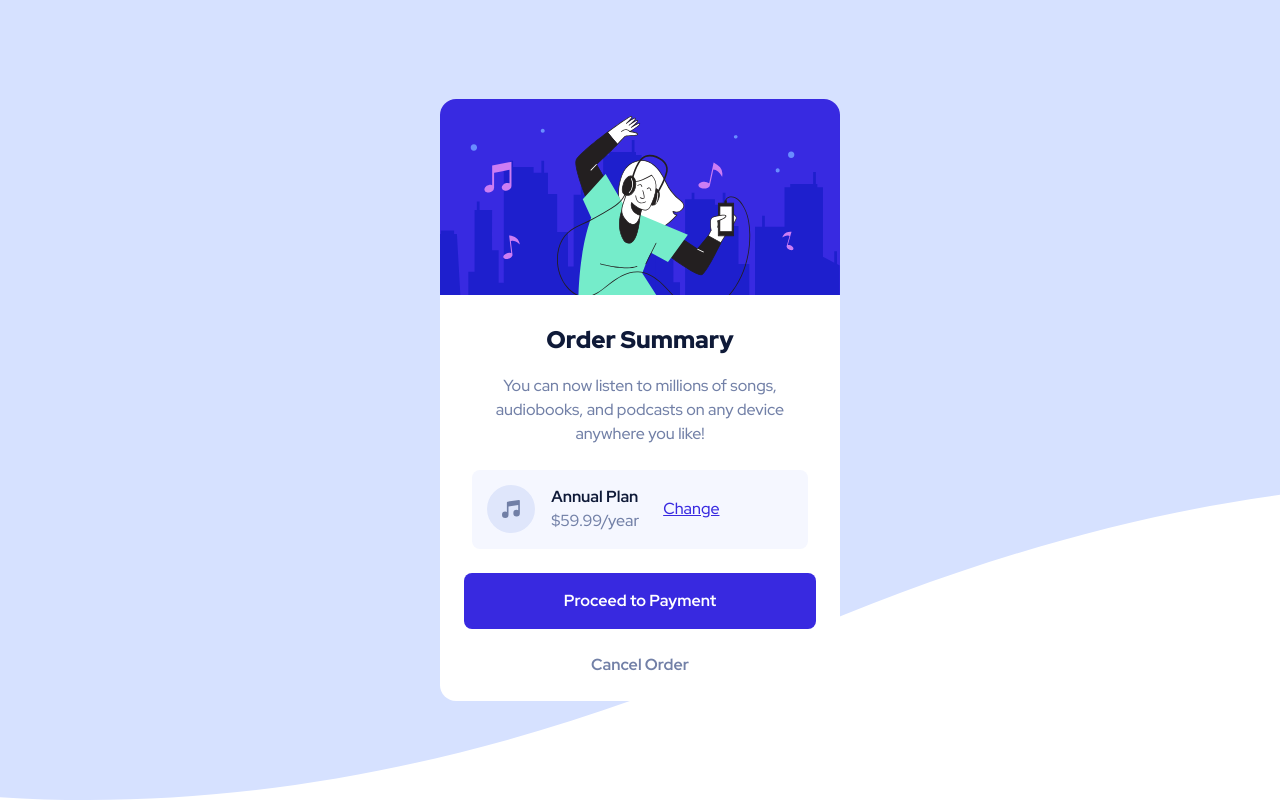
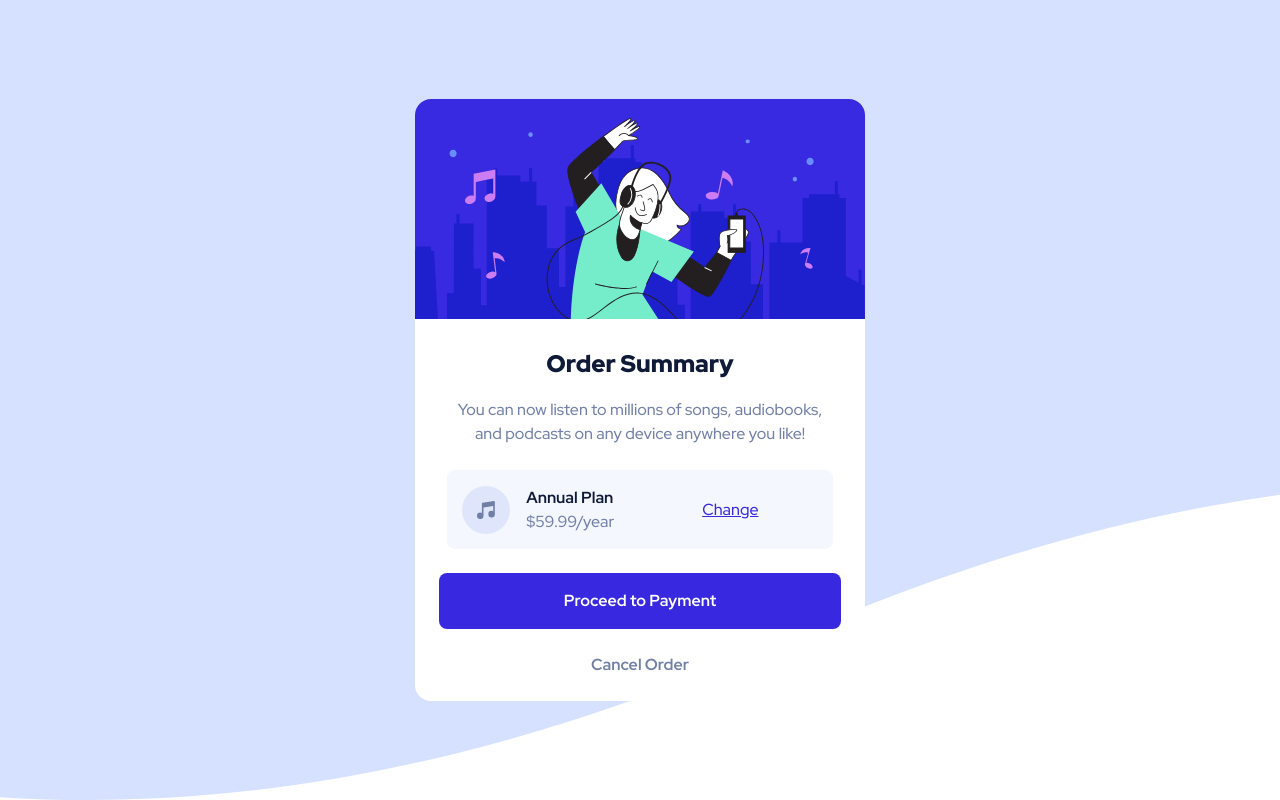
Before and after one commit to BarteQS/orderSummaryComponent, a plain HTML site: page index.html in a window 1280 px wide. Drawn offline with Linux system fonts and the light colour scheme.

Commit message:
Fixed the change button and other minor changes

```diff
--- a/index.html
+++ b/index.html
@@ -20,7 +20,6 @@
         <img
           src="./images/illustration-hero.svg"
           alt="Illustration of a girl playing music on her headphones and dancing to it. City silhoutte in the background."
-          class="summary__image"
         />
         <h1 class="summary__title">Order Summary</h1>
         <p class="summary__text">
@@ -31,7 +30,6 @@
           <img
             src="./images/icon-music.svg"
             alt="Musical note icon"
-            class="summary__note-icon"
           />
           <div class="summary__plan-spec">
             <p class="summary__plan-type">Annual Plan</p>
--- a/style.css
+++ b/style.css
@@ -25,9 +25,6 @@ html:focus-within {
 }
 
 body {
-    background-image: url(./images/pattern-background-mobile.svg);
-    background-repeat: no-repeat;
-    background-size: cover;
     font-family: 'Red Hat Display', sans-serif;
     font-weight: 500;
     min-height: 100vh;
@@ -70,6 +67,9 @@ h6 {
 }
 
 body {
+    background-image: url(./images/pattern-background-mobile.svg);
+    background-repeat: no-repeat;
+    background-size: cover;
     display: flex;
     justify-content: center;
     align-items: center;
@@ -79,10 +79,10 @@ body {
     background-color: #fff;
     margin: 1.5rem;
     border-radius: 1em;
-    max-width: 400px;
+    max-width: 450px;
 }
 
-.summary__image {
+.summary img {
     border-top-left-radius: 1em;
     border-top-right-radius: 1em;
 }
@@ -109,7 +109,7 @@ body {
     border-radius: .5rem;
 }
 
-.summary__note-icon {
+.summary__plan img {
     margin: .2rem;
     margin-right: 0;
 }
@@ -131,7 +131,7 @@ body {
 
 .summary__change {
     color: var(--clr-bright-blue);
-    margin: auto 1.5rem;
+    margin: auto 5.5rem;
 }
 
 .lower-buttons {
```
